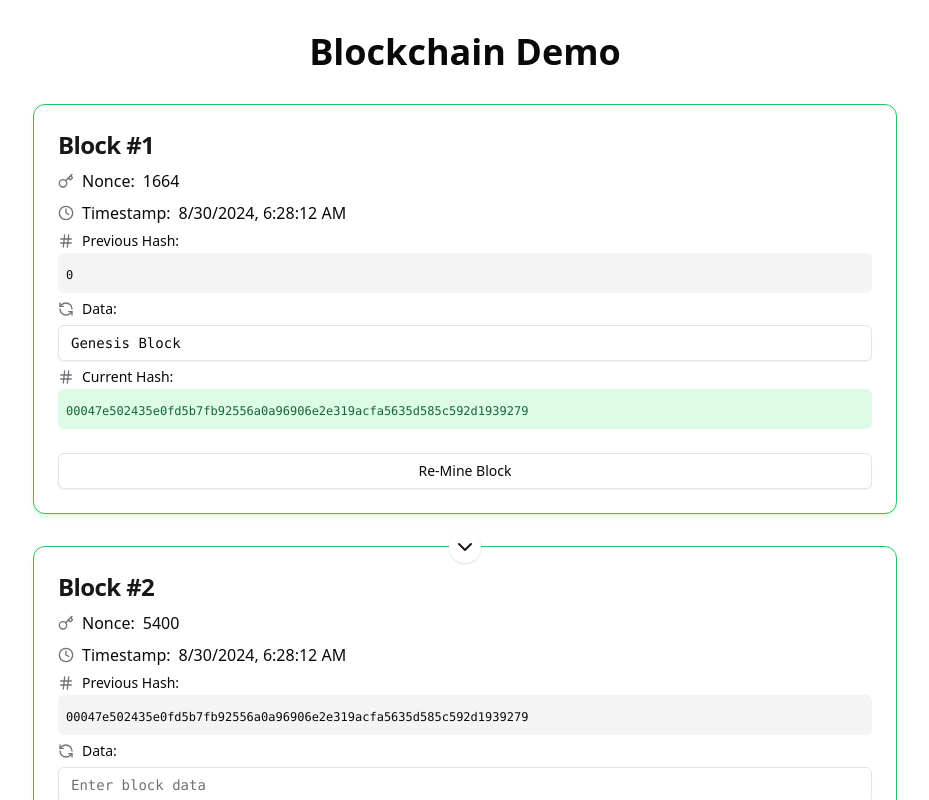
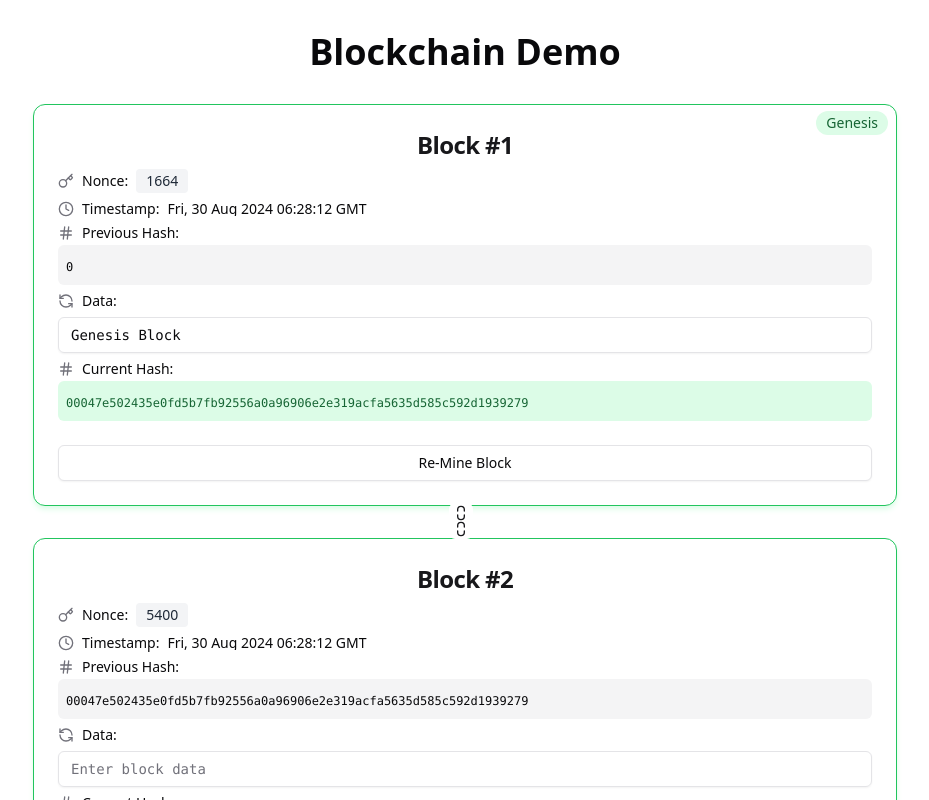
Before and after one commit to irakibul7/blockchain-demo, a Next.js app: page / in a window 1280 px wide. Shown: the top 800 px of the page, without its empty margins (175-1104 px from the left). Built offline with nearby package versions, Linux system fonts and the light colour scheme.

Commit message:
add chain icon

```diff
--- a/app/page.tsx
+++ b/app/page.tsx
@@ -104,7 +104,7 @@ export default function Home() {
     <div className="container mx-auto px-4 py-8 max-w-4xl">
       <h1 className="text-4xl font-bold text-center mb-8">Blockchain Demo</h1>
 
-      <div className="space-y-6">
+      <div>
         {blockchain &&
           blockchain.chain.map((block, index) => {
             const isValid =
--- a/components/blockCard.tsx
+++ b/components/blockCard.tsx
@@ -15,7 +15,7 @@ import {
   TooltipContent,
   TooltipTrigger,
 } from "@radix-ui/react-tooltip";
-import { ChevronDown, Clock, Hash, Key, RefreshCcw } from "lucide-react";
+import { Clock, Hash, Key, RefreshCcw, Unlink, Unlink2 } from "lucide-react";
 import { useState } from "react";
 
 type BlockCardProps = {
@@ -43,19 +43,29 @@ const BlockCard = ({
         onMouseEnter={() => setIsHovered(true)}
         onMouseLeave={() => setIsHovered(false)}
       >
-        <CardHeader className="pb-2">
+        <CardHeader className="pb-2 flex items-center relative">
           <CardTitle className="text-2xl font-bold text-primary">
             Block #{block.index + 1}
           </CardTitle>
+          {block.index === 0 && (
+            <span className="bg-green-100 text-green-800 text-sm font-medium me-2 px-2.5 py-0.5 rounded-full dark:bg-green-900 dark:text-green-300 absolute top-0 right-0">
+              Genesis
+            </span>
+          )}
         </CardHeader>
+
         <CardContent className="space-y-2">
           <div className="grid grid-cols-1 gap-2">
             <Tooltip>
               <TooltipTrigger asChild>
-                <div className="flex items-center gap-2">
+                <Label className="flex items-center gap-2">
                   <Key className="w-4 h-4 text-muted-foreground" />
-                  <span className="font-medium">Nonce:</span> {block.nonce}
-                </div>
+                  <span className="font-medium">Nonce:</span>
+                  <span className="bg-gray-100 text-gray-800 text-sm font-medium me-2 px-2.5 py-0.5 rounded dark:bg-gray-700 dark:text-gray-300">
+                    {" "}
+                    {block.nonce}
+                  </span>
+                </Label>
               </TooltipTrigger>
               <TooltipContent>
                 <p>Number used once for mining</p>
@@ -63,13 +73,13 @@ const BlockCard = ({
             </Tooltip>
             <Tooltip>
               <TooltipTrigger asChild>
-                <div className="flex items-center gap-2">
+                <Label className="flex items-center gap-2">
                   <Clock className="w-4 h-4 text-muted-foreground" />
                   <span className="font-medium">Timestamp:</span>
                   <span className="truncate">
-                    {new Date(block.timestamp).toLocaleString()}
+                    {new Date(block.timestamp).toUTCString()}
                   </span>
-                </div>
+                </Label>
               </TooltipTrigger>
               <TooltipContent>
                 <p>Time when the block was created</p>
@@ -145,9 +155,21 @@ const BlockCard = ({
           </Button>
         </CardFooter>
         {block.index > 0 && (
-          <div className="absolute -top-4 left-1/2 transform -translate-x-1/2">
-            <div className="bg-background p-1 rounded-full shadow">
-              <ChevronDown className="w-6 h-6 text-primary" />
+          <div className="absolute -top-9 left-1/2 transform -translate-x-1/2">
+            <div className="bg-background me-2 px-1 py-0.5 rounded-md">
+              {/* <ChevronDown className="w-6 h-6 text-primary" />
+              <Unlink className="w-6 h-6 text-primary" /> */}
+              {isValid ? (
+                <>
+                  <Unlink2 className="w-4 h-4 text-primary rotate-90" />
+                  <Unlink2 className="w-4 h-4 text-primary rotate-90" />
+                </>
+              ) : (
+                <>
+                  <Unlink className="w-4 h-4 text-primary -rotate-45" />
+                  <Unlink className="w-4 h-4 text-primary -rotate-45" />
+                </>
+              )}
             </div>
           </div>
         )}
```
